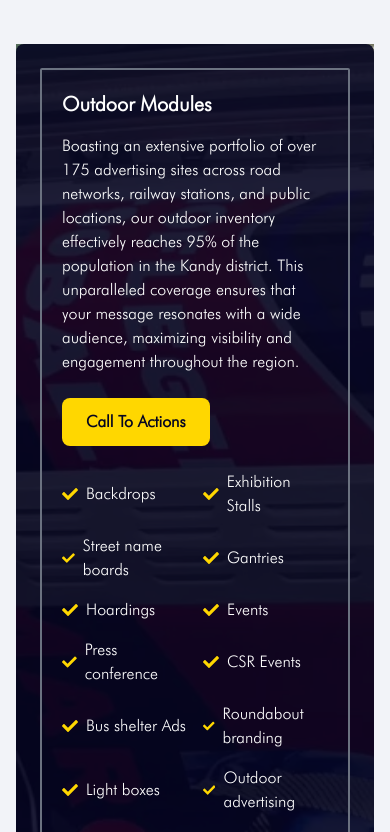
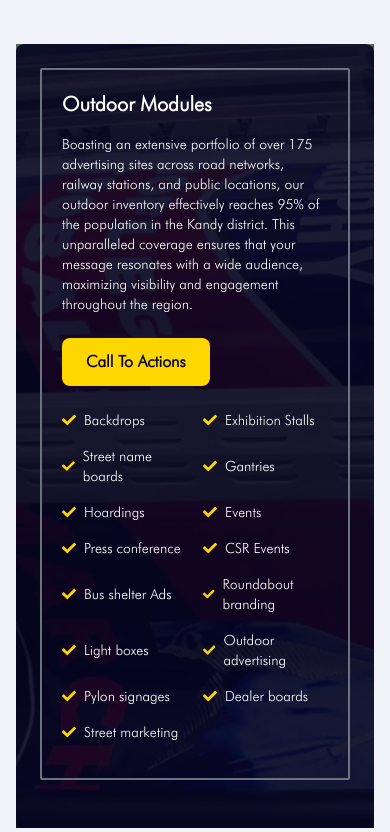
Before and after one commit to SanthushEk/KandyBTL, a React (Vite) app: page / in a window 390 px wide. Shown: the part 4160-4992 px from the top of the page. Built offline with nearby package versions, Linux system fonts and the light colour scheme.

Commit message:
Initial commit

```diff
--- a/src/components/home/sections/module.jsx
+++ b/src/components/home/sections/module.jsx
@@ -62,13 +62,13 @@ const Modules = () => {
 
         <div className="relative z-10 text-white font-futura border-2 border-gray-500 p-5 md:p-14 rounded-sm mb-6">
           <h3 className="text-xl md:text-2xl font-semibold mb-4">Outdoor Modules</h3>
-          <p className="mb-6 text-base">
+          <p className="mb-6 text-sm md:text-base">
             Boasting an extensive portfolio of over 175 advertising sites across road networks, railway stations, and public locations, our outdoor inventory effectively reaches 95% of the population in the Kandy district. This unparalleled coverage ensures that your message resonates with a wide audience, maximizing visibility and engagement throughout the region.
           </p>
           <button className="px-6 py-3 bg-yellow text-secondary font-semibold rounded-lg hover:bg-yellow-600 transition-colors mb-6">
             Call To Actions
           </button>
-          <ul className="grid grid-cols-2 gap-4 text-base mb-4 md:mb-10">
+          <ul className="grid grid-cols-2 gap-4 text-sm md:text-base mb-4 md:mb-10">
             {outdoorItems.map((item, index) => (
               <li key={index} className="flex items-center">
                 <FaCheck className="mr-2 text-yellow " />
--- a/src/components/home/sections/workwithus.jsx
+++ b/src/components/home/sections/workwithus.jsx
@@ -33,7 +33,7 @@ const WorkWithUs = () => {
             </h2>
             {/* List Section */}
             <ul className="space-y-5">
-              <li className="flex items-center space-x-3 ">
+              <li className="flex items-center space-x-5 ">
                 <FaLeaf className="text-xl md:text-4xl text-yellow" />
                 <div>
                   <h3 className="text-xl md:text-2xl tracking-wide font-semibold">
```
